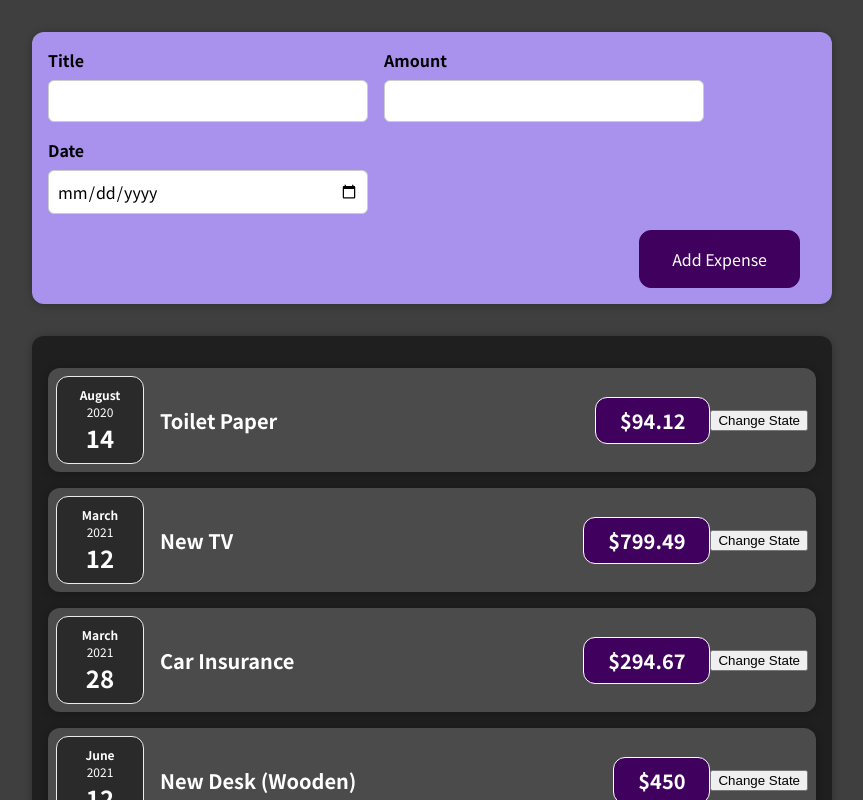
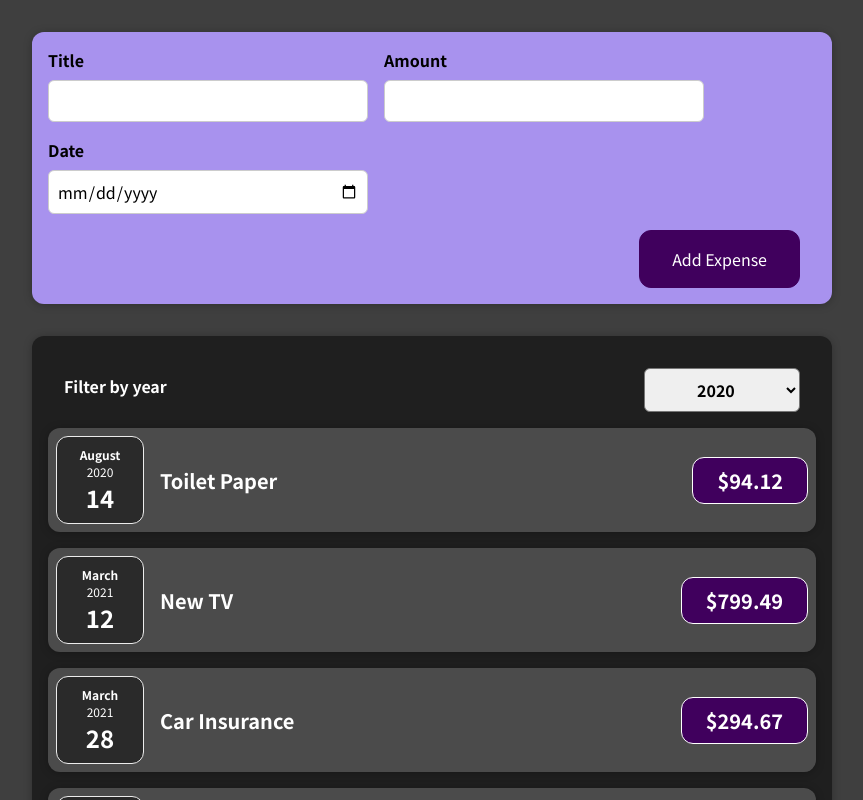
Before and after one commit to BojidarPanaiotov/React-Expense-Tracker, a React (Create React App) app: page / in a window 1280 px wide. Shown: the top 800 px of the page, without its empty margins (208-1071 px from the left). Built offline with nearby package versions, Linux system fonts and the light colour scheme.

Commit message:
Introduce new expense filter component which is filtering the data by year

```diff
--- a/src/components/Expenses/ExpenseItem.js
+++ b/src/components/Expenses/ExpenseItem.js
@@ -1,23 +1,15 @@
 import ExpenseDate from "./ExpenseDate";
 import Card from "../UI/Card";
-import { useState } from "react";
 import "./ExpenseItem.css";
 
 const ExpenseItem = (props) => {
-  const [title, setTitle] = useState(props.title);
-
-  const clickHandler = () => {
-    setTitle("Testing");
-  };
-
   return (
     <Card className="expense-item">
       <ExpenseDate date={props.date} />
       <div className="expense-item__description">
-        <h2>{title}</h2>
+        <h2>{props.title}</h2>
         <div className="expense-item__price">${props.amount}</div>
       </div>
-      <button onClick={clickHandler}>Change State</button>
     </Card>
   );
 };
--- a/src/components/Expenses/Expenses.js
+++ b/src/components/Expenses/Expenses.js
@@ -1,10 +1,23 @@
 import ExpenseItem from "./ExpenseItem";
 import Card from "../UI/Card";
+import ExpensesFilter from "./ExpensesFilter";
+import { useState } from "react";
 import "./Expenses.css";
 
 const Expenses = (props) => {
+  const [filteredYear, setFilteredYear] = useState("2020");
+
+  const filterChangeHandler = (selectedYear) => {
+    setFilteredYear(selectedYear);
+  };
+
   return (
+    <div>
       <Card className="expenses">
+        <ExpensesFilter
+          selected={filteredYear}
+          onChangeFilter={filterChangeHandler}
+        />
         <ExpenseItem
           title={props.items[0].title}
           amount={props.items[0].amount}
@@ -26,6 +39,7 @@
           date={props.items[3].date}
         />
       </Card>
+    </div>
   );
 };
 
--- /dev/null
+++ b/src/components/Expenses/ExpensesFilter.css
@@ -0,0 +1,24 @@
+.expenses-filter {
+  color: white;
+  padding: 0 1rem;
+}
+
+.expenses-filter__control {
+  display: flex;
+  width: 100%;
+  align-items: center;
+  justify-content: space-between;
+  margin: 1rem 0;
+}
+
+.expenses-filter label {
+  font-weight: bold;
+  margin-bottom: 0.5rem;
+}
+
+.expenses-filter select {
+  font: inherit;
+  padding: 0.5rem 3rem;
+  font-weight: bold;
+  border-radius: 6px;
+}
--- /dev/null
+++ b/src/components/Expenses/ExpensesFilter.js
@@ -0,0 +1,25 @@
+import React from "react";
+
+import "./ExpensesFilter.css";
+
+const ExpensesFilter = (props) => {
+  const dropdownChangeHandler = (event) => {
+    props.onChangeFilter(event.target.value);
+  };
+
+  return (
+    <div className="expenses-filter">
+      <div className="expenses-filter__control">
+        <label>Filter by year</label>
+        <select value={props.selected} onChange={dropdownChangeHandler}>
+          <option value="2022">2022</option>
+          <option value="2021">2021</option>
+          <option value="2020">2020</option>
+          <option value="2019">2019</option>
+        </select>
+      </div>
+    </div>
+  );
+};
+
+export default ExpensesFilter;
--- a/src/components/NewExpense/NewExpense.js
+++ b/src/components/NewExpense/NewExpense.js
@@ -5,7 +5,7 @@
   const saveExpenseDateHandler = (enteredExpenseData) => {
     const expenseData = {
       ...enteredExpenseData,
-      id: Math.random().toString()
+      id: Math.random().toString(),
     };
 
     props.onAddExpense(expenseData);
@@ -13,7 +13,7 @@
 
   return (
     <div className="new-expense">
-      <ExpenseForm onSaveExpenseDate={saveExpenseDateHandler}/>
+      <ExpenseForm onSaveExpenseDate={saveExpenseDateHandler} />
     </div>
   );
 };
```
Also changed, not shown: 1 other file (tests, documents, lock files or other folders). Lines whose indentation alone changed are shown as unchanged.
